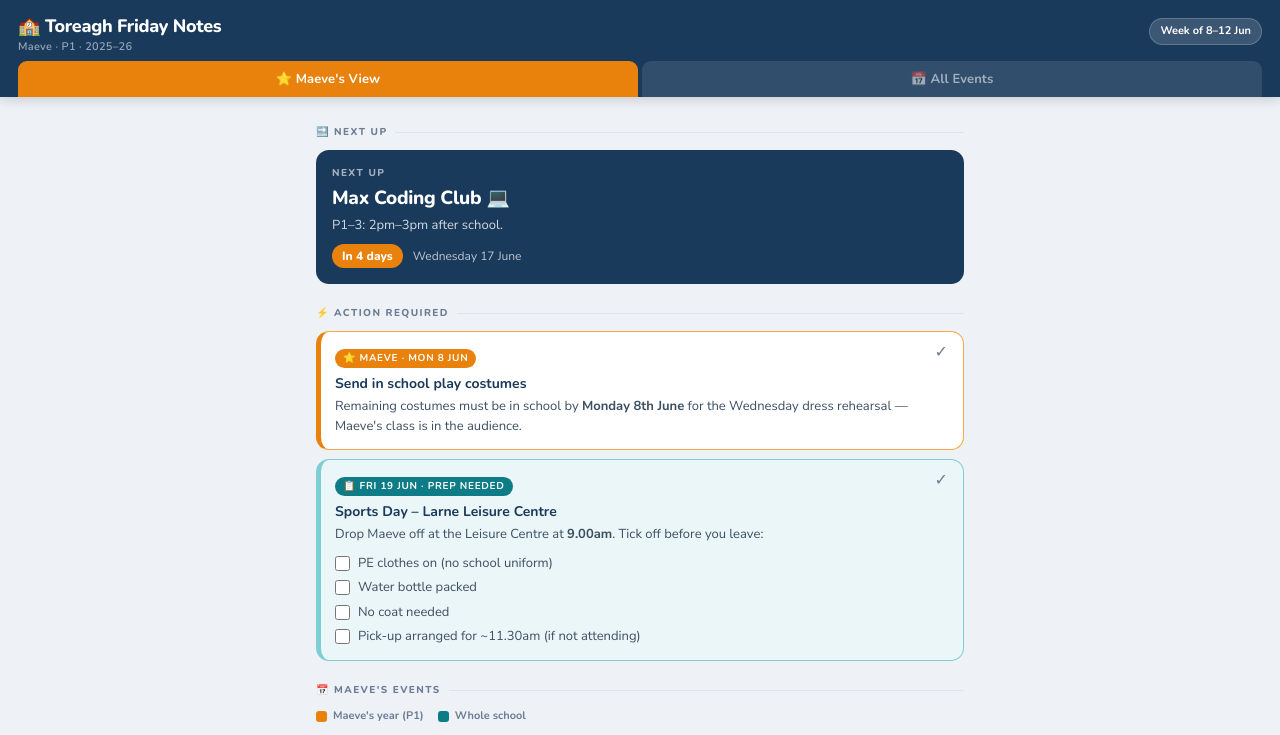
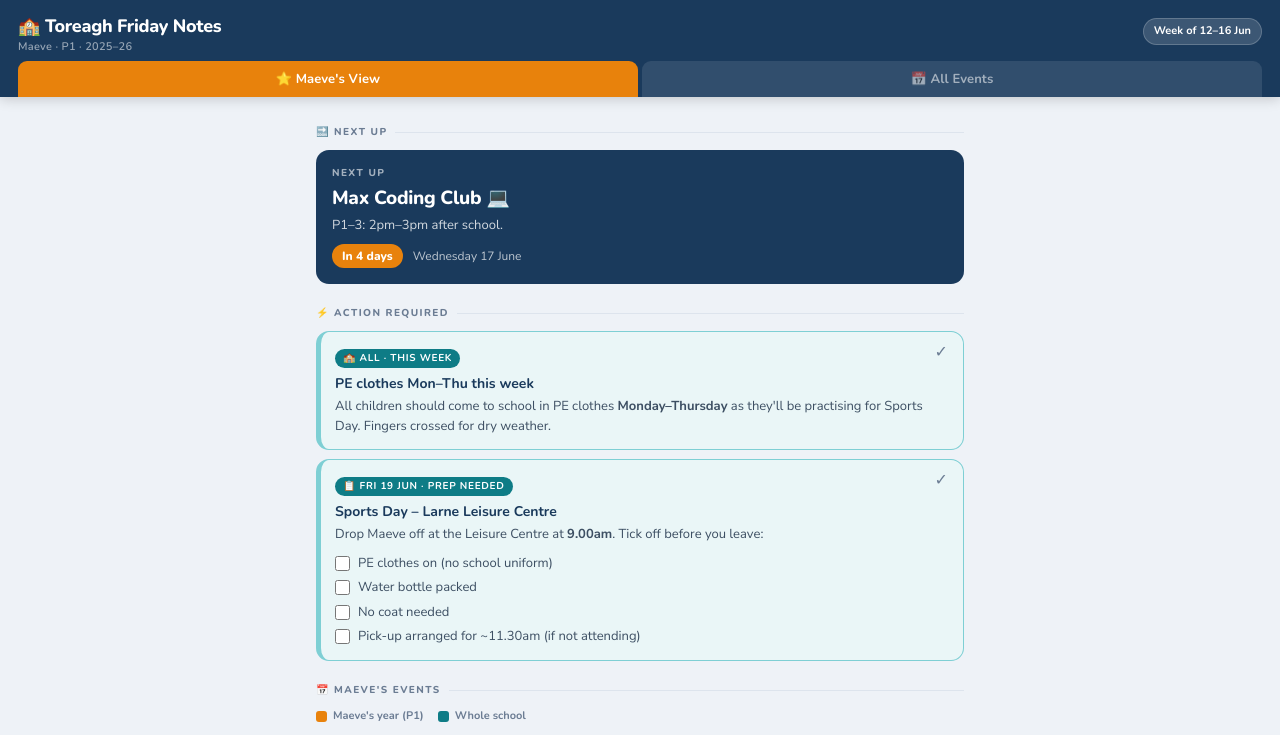
Before and after one commit to grezzlarindini/Toreagh-notes-, a plain HTML site: page toreagh dashboard.html in a window 1280 px wide. Shown: the top 735 px of the page. Drawn offline with nearby package versions, Linux system fonts and the light colour scheme.

Commit message:
Add files via upload

```diff
--- a/toreagh dashboard.html
+++ b/toreagh dashboard.html
@@ -524,7 +524,7 @@
 <header>
   <div class="header-top">
     <h1>🏫 Toreagh Friday Notes<span>Maeve · P1 · 2025–26</span></h1>
-    <div class="week-badge" id="week-badge">Week of 8–12 Jun</div>
+    <div class="week-badge" id="week-badge">Week of 12–16 Jun</div>
   </div>
   <div class="tab-bar">
     <button class="tab-btn tab-maeve active" onclick="switchTab('maeve', this)">⭐ Maeve's View</button>
@@ -549,11 +549,12 @@
   <div class="section-label">⚡ Action Required</div>
   <div class="action-list" id="maeve-actions">
 
-    <div class="action-card" id="ac-costumes" data-id="costumes">
-      <button class="dismiss-btn" onclick="dismiss('costumes')" title="Mark as done">✓</button>
-      <div class="ac-tag">⭐ Maeve · Mon 8 Jun</div>
-      <h3>Send in school play costumes</h3>
-      <p>Remaining costumes must be in school by <strong>Monday 8th June</strong> for the Wednesday dress rehearsal — Maeve's class is in the audience.</p>
+    <div class="action-card" id="ac-peclothes" data-id="peclothes"
+         style="border-left-color: var(--teal); border-color: var(--teal-border); background: var(--teal-light);">
+      <button class="dismiss-btn" onclick="dismiss('peclothes')" title="Mark as done">✓</button>
+      <div class="ac-tag" style="background:var(--teal);">🏫 All · This week</div>
+      <h3>PE clothes Mon–Thu this week</h3>
+      <p>All children should come to school in PE clothes <strong>Monday–Thursday</strong> as they'll be practising for Sports Day. Fingers crossed for dry weather.</p>
     </div>
 
     <div class="action-card" id="ac-sportsday" data-id="sportsday"
@@ -706,7 +707,7 @@
 
 </main>
 <footer>
-  <strong>Toreagh Primary School</strong> · Newsletter 5 June 2026<br>
+  <strong>Toreagh Primary School</strong> · Newsletter 12 June 2026<br>
   Safeguarding: Miss Morrow · lmorrow225@c2kni.net
 </footer>
 </div>
@@ -890,7 +891,7 @@
 
 </main>
 <footer>
-  <strong>Toreagh Primary School</strong> · Newsletter 5 June 2026<br>
+  <strong>Toreagh Primary School</strong> · Newsletter 12 June 2026<br>
   Safeguarding: Miss Morrow · lmorrow225@c2kni.net
 </footer>
 </div>
```
